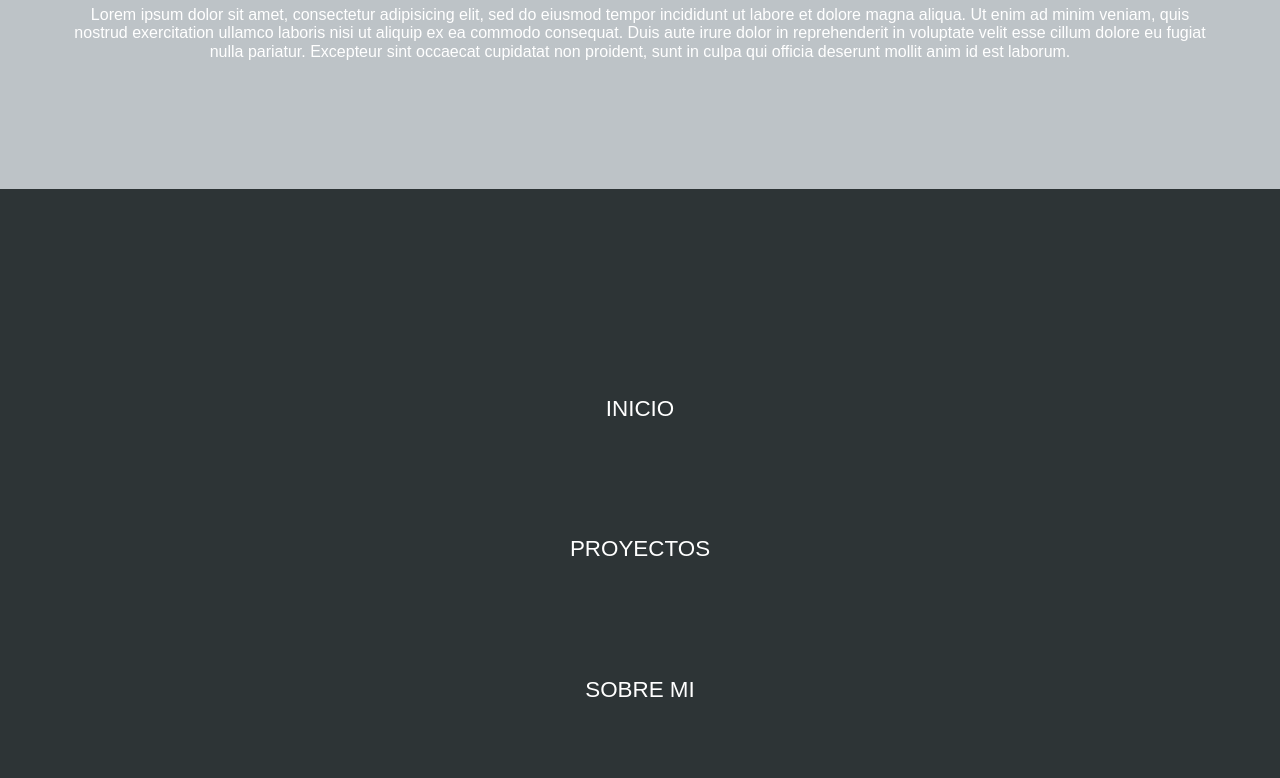
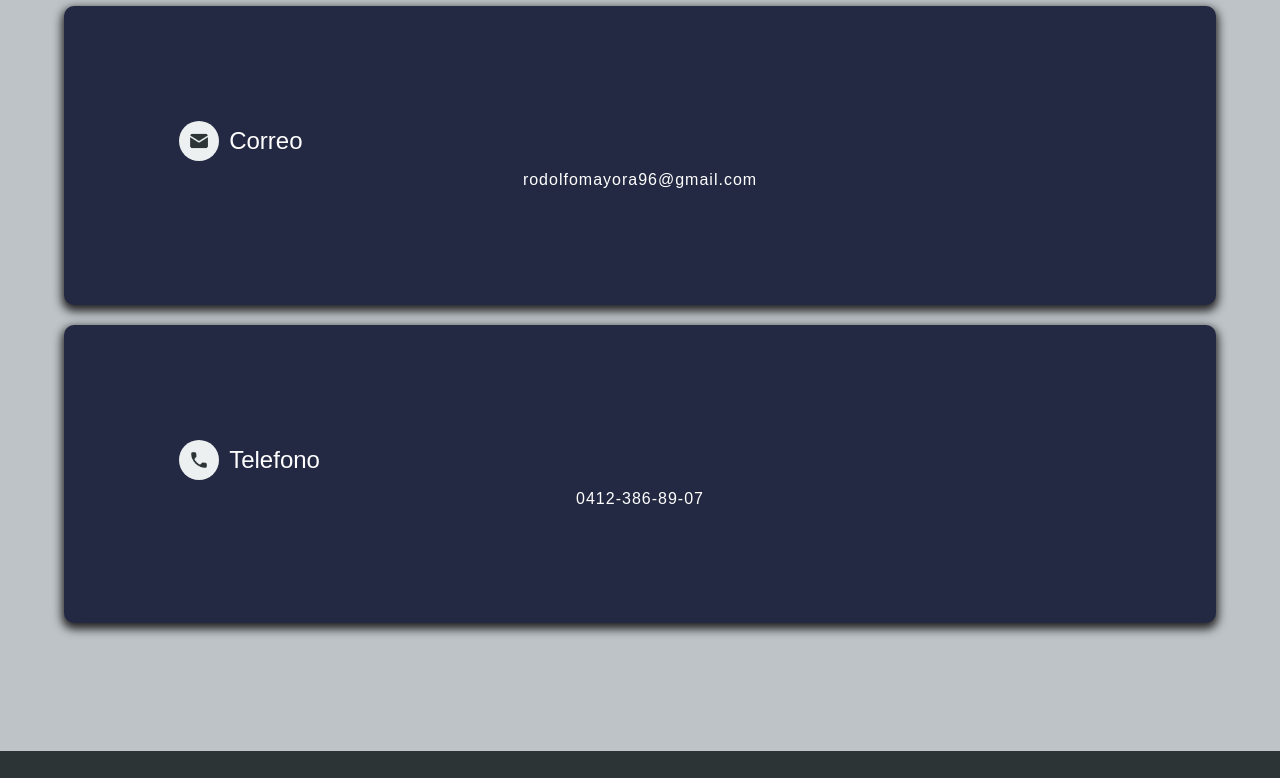
Before and after one commit to rodolfomayora/mi-portafolio, a plain HTML site: page contacto.html in a window 1280 px wide. Shown: the part 477-1255 px from the top of the page. Drawn offline with Linux system fonts and the light colour scheme.

Commit message:
Style: mejora de contacto y color

```diff
--- a/contacto.html
+++ b/contacto.html
@@ -38,14 +38,23 @@
 			<h2 class="main__title-2">
 				CONTACTO
 			</h2>
-			<article>
-				Lorem ipsum dolor sit amet, consectetur adipisicing elit, sed do eiusmod
-				tempor incididunt ut labore et dolore magna aliqua. Ut enim ad minim veniam,
-				quis nostrud exercitation ullamco laboris nisi ut aliquip ex ea commodo
-				consequat. Duis aute irure dolor in reprehenderit in voluptate velit esse
-				cillum dolore eu fugiat nulla pariatur. Excepteur sint occaecat cupidatat non
-				proident, sunt in culpa qui officia deserunt mollit anim id est laborum.
-			</article>
+			<div class="main__correo">
+				<div class="main__correo-section">
+					<img class="main__correo-img" src="img/email.png" alt="correo">
+					<span class="main__correo-title">Correo</span>
+				</div>
+
+				<div class="correo">rodolfomayora96@gmail.com</div>
+			</div>
+
+			<div class="main__telefono">
+				<div class="main__telefono-section">
+					<img class="main__telefono-img" src="img/telefono.png" alt="correo">
+					<span class="main__telefono-title">Telefono</span>
+				</div>
+
+				<div class="telefono">0412-386-89-07</div>
+			</div>
 		</main>
 
 		<!-- FOOTER -->
--- a/css/header.css
+++ b/css/header.css
@@ -50,8 +50,8 @@
 	height: 101%; /* con esto no se corta el color */
 	background:
 		linear-gradient(to bottom,
-			rgba( 44, 62, 80, .1 ) 4%,
-			rgba( 44, 62, 80, 1 ) 96%
+			rgba( 36, 41, 67, .15 ) 4%,
+			rgba( 36, 41, 67, 1 ) 96%
 		);
 
 }
@@ -73,7 +73,7 @@
 .header-2 {
 	position: relative;
 	padding: 8%;
-	background-color: #2d3436;
+	background-color: #242943;
   box-shadow: 0px 0px 10px 4px #444;
 }
 
--- a/css/main.css
+++ b/css/main.css
@@ -17,7 +17,7 @@
 
 	padding: 10% 5%;
 	color: #fff;
-	background-color: rgba( 44, 62, 80, 1 );
+	background-color: rgba( 36, 41, 67, 1 );
 }
 
 .main__title {
@@ -33,7 +33,7 @@
 	height: 400px;
 	overflow: hidden;
 	background-color: #ecf0f1;
-	border-radius: 5px;
+	border-radius: 10px;
 	box-shadow: 0px 4px 10px 1px #111;
 	/*
 	*/
@@ -67,10 +67,52 @@
 .main__title-2 {
 	font-size: 2em;
 	line-height: 80px;
-	color: #2d3436;
+	color: #242943;
 	text-shadow:
 		2px 2px 8px #444,
 		-2px -2px 8px #444;
+}
+
+.main__telefono,
+.main__correo {
+	padding: 10%;
+	width: 100%;
+	box-shadow: 0px 4px 10px 2px #222;
+  border-radius: 10px;
+	text-align: left;
+	background-color: #242943;
+}
+
+.main__telefono {
+	margin-top: 20px;
+}
+
+.main__telefono-section,
+.main__correo-section {
+	margin-bottom: 10px;
+	display: flex;
+	align-items: center;
+}
+
+.main__telefono-img,
+.main__correo-img {
+	width: 40px;
+	height: 40px;
+	padding: 5px;
+	border-radius: 30px;
+	background-color: #ecf0f1;
+}
+
+.main__telefono-title,
+.main__correo-title {
+	margin-left: 10px;
+	font-size: 1.5rem;
+}
+
+.telefono,
+.correo {
+	letter-spacing: 1px;
+	text-align: center;
 }
 
 .main__profile-foto {
```
